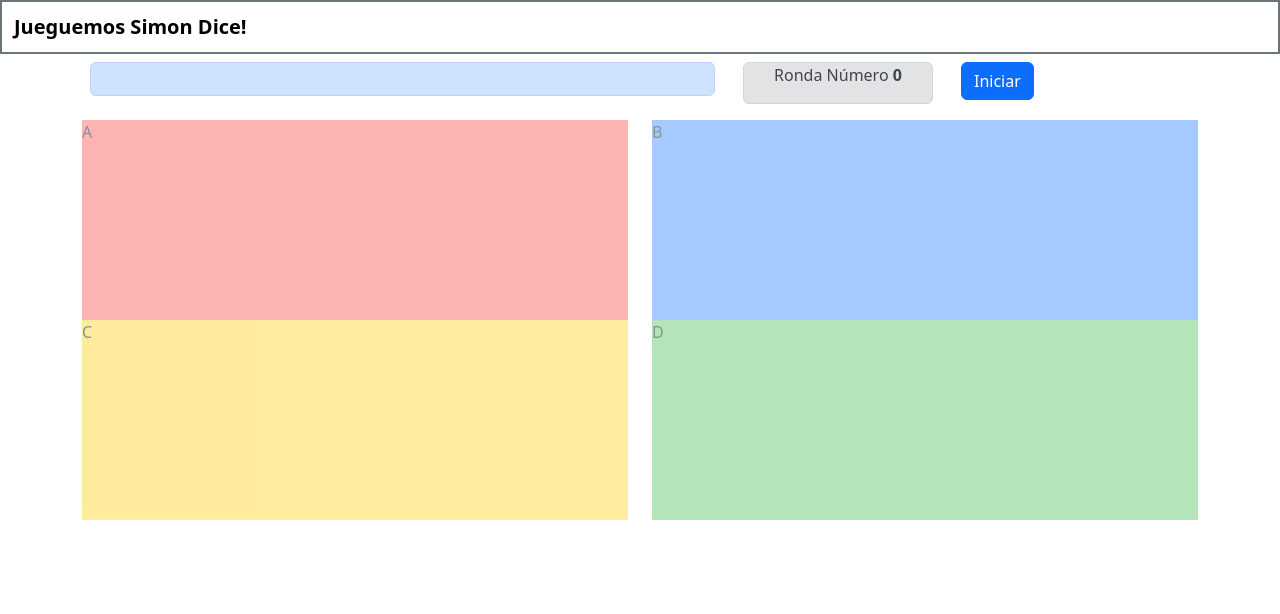
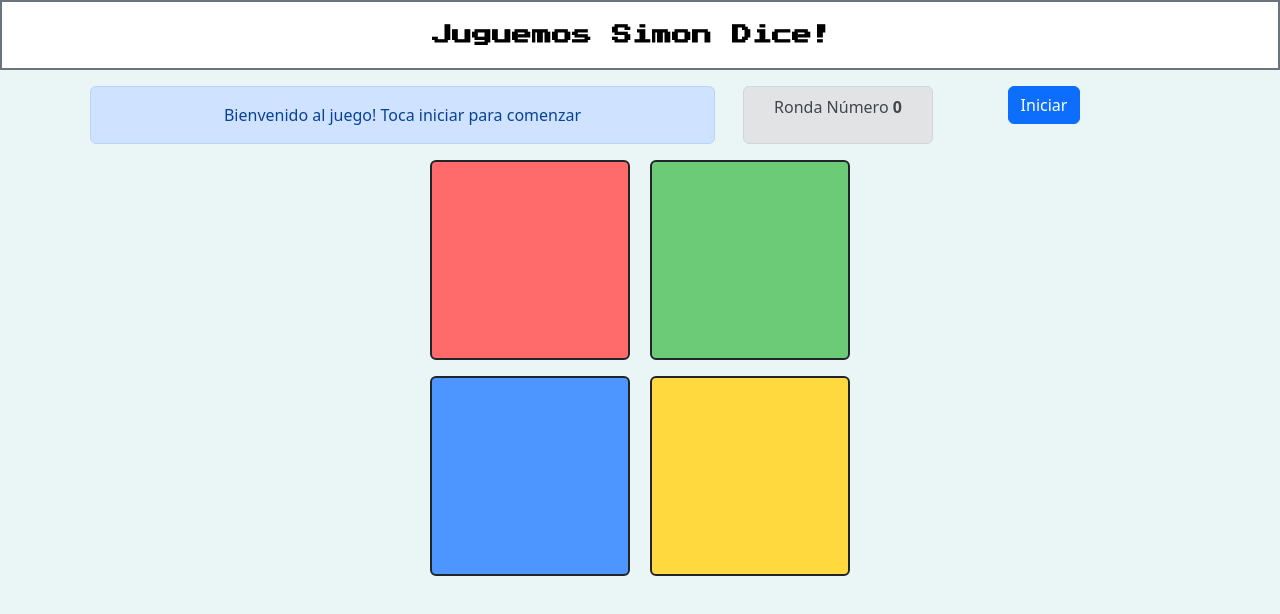
Before and after one commit to valenn0101/juego-simon-dice, a website: page index.html in a window 1280 px wide. Drawn offline with nearby package versions, Linux system fonts and the light colour scheme.

Commit message:
Cambios en HTML y algunas funciones
Realice cambios en la estructura HTML porque me pareció mas fácil de interactuar y programar si los bloques eran botones.

Por otro lado el numero de ronda aumenta al apretar el botón 'iniciar', luego de la primera debería realizarse cada 2 segundos automáticamente

```diff
--- a/css/style.css
+++ b/css/style.css
@@ -1,24 +1,32 @@
+body{
+  background: #EAF6F6;
+  text-align: center;
+}
+
 #titulo{
     color: black;
-}
-.cuadro {
-  height: 200px;
-  opacity: 0.5;
-  transition: opacity 500ms;
+    font-family: 'Press Start 2P', cursive;
 }
 
-#cuadro-1 {
-  background-color: #ff6b6b;
+.botones{
+  width: 200px;
+  height: 200px;
 }
 
-#cuadro-2 {
-  background-color: #4d96ff;
+button.active{
+  box-shadow: 0px 0px 20px purple;
+
 }
 
-#cuadro-3 {
-  background-color: #ffd93d;
+#rojo{
+  background: #FF6B6B;
 }
-
-#cuadro-4 {
-  background-color: #6bcb77;
+#verde{
+  background:  #6BCB77;
 }
+#amarillo{
+  background:  #FFD93D;
+}
+#azul{
+  background: #4D96FF;
+}
--- a/index.html
+++ b/index.html
@@ -7,47 +7,42 @@
     <link
       rel="stylesheet" href="/node_modules/bootstrap/dist/css/bootstrap.min.css"/>
     <link rel="stylesheet" href="/css/style.css">
+    <link href="https://fonts.googleapis.com/css2?family=Press+Start+2P&display=swap" rel="stylesheet">
     <title>Simon Dice Juego</title>
   </head>
   <body>
-    <nav class="navbar navbar-light border border-2 border-secondary" id="barra-navegacion">
-      <div class="container-fluid">
-        <span class="navbar-brand mb-0 h1 text-center" id="titulo"><strong>Jueguemos Simon Dice!</strong></span>
+    <nav class="navbar navbar-light border border-2 border-secondary p-3 mb-2 bg-white text-dark" id="barra-navegacion">
+      <div class="container-fluid d-flex justify-content-center">
+        <span class="navbar-brand mb-0 h1 " id="titulo"><strong>Juguemos Simon Dice!</strong></span>
       </div>
     </nav>
     <div class="container">
       <div class="row">
         <div class="col-sm-7">
           <div class="alert alert-primary m-2" role="alert" id="estado">
-
+            Bienvenido al juego! Toca iniciar para comenzar
           </div>
         </div>
         <div class="col-sm-2 m-2 pt-0 pb-0  alert alert-secondary text-center">
-          <p>Ronda Número <strong id="ronda">0</strong></p>
+          <p class="m-2">Ronda Número <strong id="ronda">0</strong></p>
         </div>
         <div class="col-sm-2 m-2">
-          <button type="button" class="btn btn-primary">Iniciar</button>
+          <button id="iniciar-juego" type="button" class="btn btn-primary">Iniciar</button>
         </div>
       </div>
     </div>
-    <div class="container mt-2" id="tablero">
-      <div class="row">
-        <div class="col-sm">
-          <div id="cuadro-1" class="cuadro">A</div>
-        </div>
-        <div class="col-sm">
-          <div id="cuadro-2" class="cuadro">B</div>
-        </div>
+    <div id="tablero">
+      <button id="rojo" class="botones border border-dark border-2 rounded m-2"></button>
+      <button id="verde" class="botones border border-dark border-2 rounded m-2"></button>
+      <br />
+      <button id="azul" class="botones border border-dark border-2 rounded m-2"></button>
+      <button id="amarillo" class="botones border border-dark border-2 rounded m-2"></button>
+
       </div>
-      <div class="row">
-        <div class="col-sm">
-          <div id="cuadro-3" class="cuadro">C</div>
-        </div>
-        <div class="col-sm">
-          <div id="cuadro-4" class="cuadro">D</div>
-        </div>
       </div>
-    </div>
     <script type="text/javascript" src="/js/main.js"></script>
   </body>
 </html>
+
+<!--           <button id="rojo" class="botones border border-dark border-2 rounded m-2"></button>
+-->
--- a/js/main.js
+++ b/js/main.js
@@ -0,0 +1,20 @@
+let $estado = document.getElementById("estado");
+let nivel = 0;
+const $ronda = document.getElementById("ronda");
+const botonRojo = document.getElementById("rojo");
+const botonVerde = document.getElementById("verde");
+const botonAzul = document.getElementById("azul");
+const botonAmarillo = document.getElementById("amarillo");
+
+const botonIniciar = document.getElementById("iniciar-juego")
+
+botonIniciar.onclick = function comenzarJuego(){
+    subirNivel()
+}
+
+function subirNivel(){
+    setTimeout(() =>{
+        nivel = nivel + 1;
+        $ronda.innerText = nivel
+    }, 1000)
+}
```
